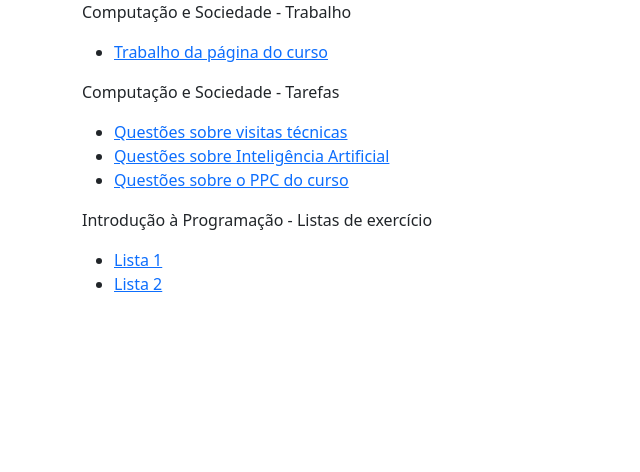
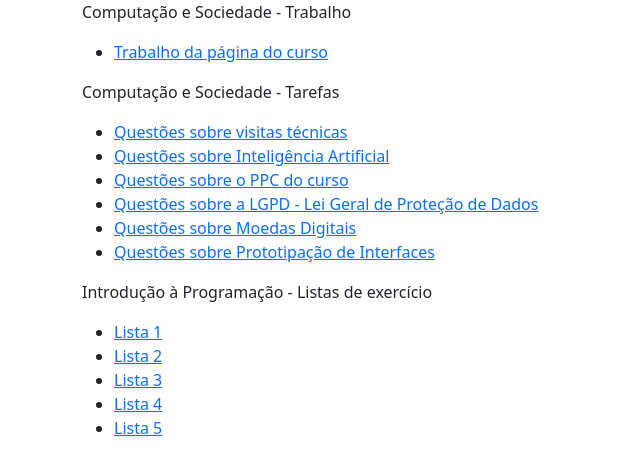
Before and after one commit to BrunoMontanari1303/PortfolioCS_IFSC, a plain HTML site: page index.html in a window 1280 px wide. Shown: the whole page, without its empty margins (0-640 px from the left). Drawn offline with nearby package versions, Linux system fonts and the light colour scheme.

Commit message:
Add files via upload

```diff
--- a/index.html
+++ b/index.html
@@ -25,13 +25,19 @@
                 <li><a href="./Pagina-VisitaTecnica/">Questões sobre visitas técnicas</a></li>
                 <li><a href="./Pagina-IA/">Questões sobre Inteligência Artificial</a></li>
                 <li><a href="./Pagina-PPC/">Questões sobre o PPC do curso</a></li>
+                <li><a href="./Pagina-LGPD/">Questões sobre a LGPD - Lei Geral de Proteção de Dados</a></li>
+                <li><a href="./Pagina-MoedasDigitais/">Questões sobre Moedas Digitais</a></li>
+                <li><a href="./Pagina-PrototipacaoInterfaces/">Questões sobre Prototipação de Interfaces</a></li>
             </ul>
         </div>
         <div>
             <p>Introdução à Programação - Listas de exercício</p>
             <ul>
-                <li><a href="#">Lista 1</a></li>
-                <li><a href="#">Lista 2</a></li>
+                <li><a href="./Pagina-Lista1/">Lista 1</a></li>
+                <li><a href="./Pagina-Lista2/">Lista 2</a></li>
+                <li><a href="./Pagina-Lista3/">Lista 3</a></li>
+                <li><a href="./Pagina-Lista4/">Lista 4</a></li>
+                <li><a href="./Pagina-Lista5/">Lista 5</a></li>
             </ul>
         </div>
     </div>
```
